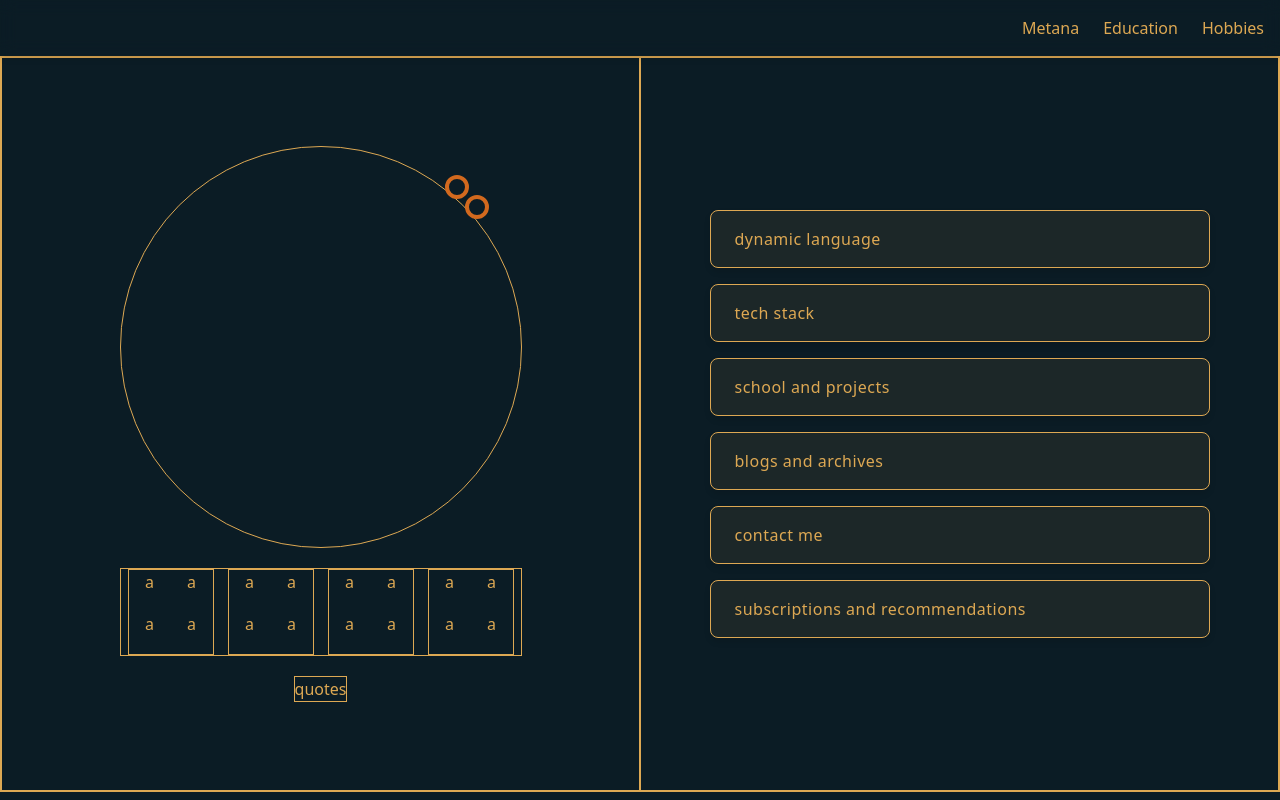
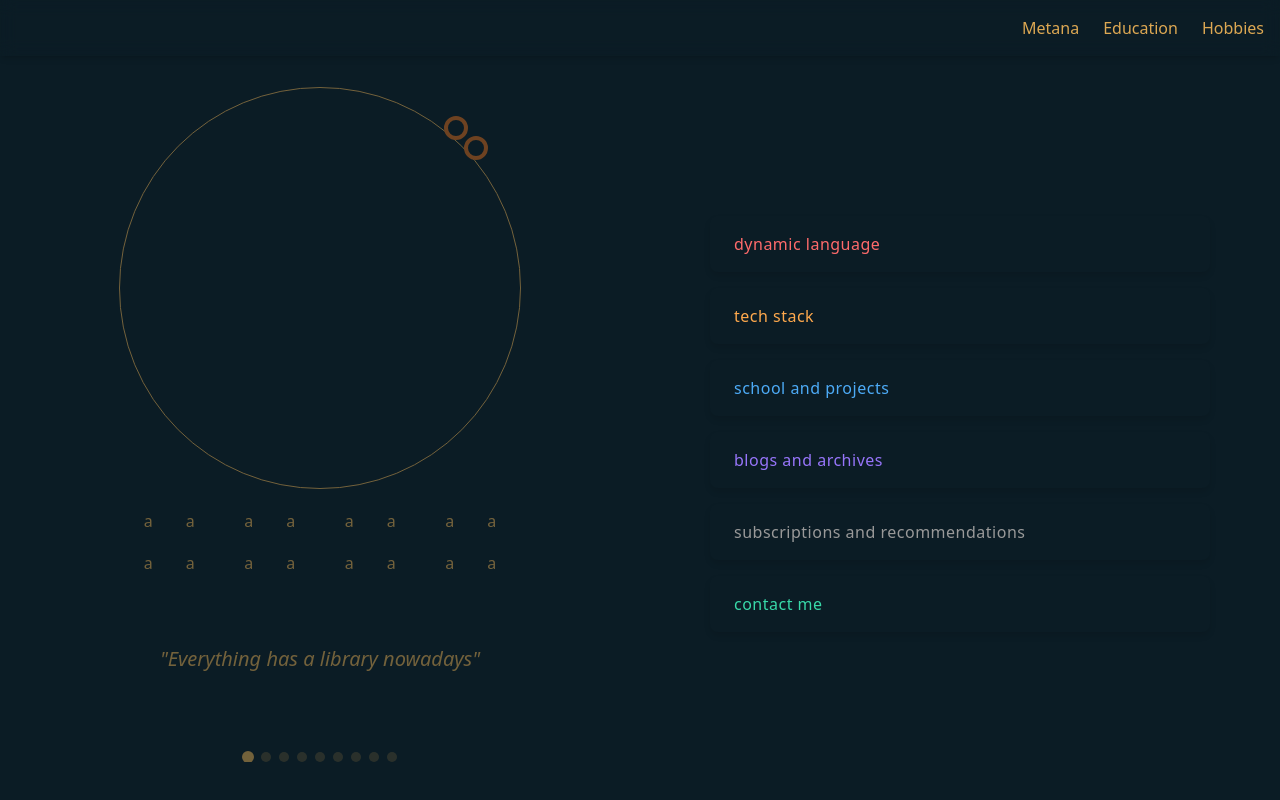
Before and after one commit to TitorRito/web, a Next.js app in the folder web-app/: page / in a window 1280 px wide. Built offline with nearby package versions, Linux system fonts and the light colour scheme.

Commit message:
welcome titor animation

```diff
--- a/web-app/src/app/globals.css
+++ b/web-app/src/app/globals.css
@@ -60,11 +60,6 @@ textarea:focus {
   width: 100vw;
   display: flex;
   justify-content: space-around;
-  border: 1px solid #DDA853;
-
-  >* {
-    border: 1px solid var(--foreground);
-  }
 }
 
 .titor {
@@ -75,10 +70,11 @@ textarea:focus {
   width: 100%;
   height: 100%;
   gap: 20px;
+}
 
-  >* {
-    border: 1px solid var(--foreground);
-  }
+.titor.fade-in {
+  opacity: 0;
+  animation: fadeIn 0.8s ease-in-out forwards;
 }
 
 .rito {
@@ -103,8 +99,6 @@ textarea:focus {
 .nav-item {
   padding: 16px 24px;
   border-radius: 8px;
-  background-color: rgba(221, 168, 83, 0.08);
-  border: 1px solid var(--foreground);
   cursor: pointer;
   font-weight: 500;
   letter-spacing: 0.5px;
@@ -114,10 +108,27 @@ textarea:focus {
   overflow: hidden;
 }
 
-.nav-item:hover, .nav-item-active {
+.nav-item-animate {
+  opacity: 0;
+  animation: fallIn 1s ease-in-out forwards;
+}
+
+.nav-item-special {
+  animation: fallInSpecial 1.8s ease-in-out forwards;
+}
+
+.nav-item.show-item {
+  animation: fallIn 1s ease-in-out forwards;
+}
+
+.nav-item.show-item-special {
+  animation: fallInSpecial 1.8s ease-in-out forwards;
+}
+
+.nav-item:hover,
+.nav-item-active {
   transform: translateY(-4px);
   box-shadow: 0 10px 20px rgba(0, 0, 0, 0.2);
-  background-color: rgba(221, 168, 83, 0.15);
 }
 
 .nav-item::after {
@@ -127,51 +138,146 @@ textarea:focus {
   left: 0;
   width: 0;
   height: 2px;
-  background-color: var(--foreground);
+  background-color: currentColor;
   transition: width 0.3s ease;
 }
 
-.nav-item:hover::after, .nav-item-active::after {
+.nav-item:hover::after,
+.nav-item-active::after {
   width: 100%;
 }
 
 @keyframes fadeIn {
-  from { opacity: 0; transform: translateY(10px); }
-  to { opacity: 1; transform: translateY(0); }
+  from {
+    opacity: 0;
+  }
+
+  to {
+    opacity: 1;
+  }
+}
+
+@keyframes fallIn {
+  0% {
+    opacity: 0;
+    transform: translateY(-50vh);
+  }
+
+  60% {
+    transform: translateY(20px);
+  }
+
+  80% {
+    transform: translateY(-10px);
+  }
+
+  100% {
+    opacity: 1;
+    transform: translateY(0);
+  }
+}
+
+@keyframes fallInSpecial {
+  0% {
+    opacity: 0;
+    transform: translateY(-70vh);
+  }
+
+  40% {
+    opacity: 1;
+    transform: translateY(30px);
+  }
+
+  60% {
+    transform: translateY(-20px);
+  }
+
+  70% {
+    transform: translateY(15px);
+  }
+
+  80% {
+    transform: translateY(-10px);
+  }
+
+  90% {
+    transform: translateY(5px);
+  }
+
+  100% {
+    opacity: 1;
+    transform: translateY(0);
+  }
+}
+
+@keyframes appearIn {
+  0% {
+    opacity: 0;
+    transform: scale(0.95);
+  }
+
+  100% {
+    opacity: 1;
+    transform: scale(1);
+  }
+}
+
+/* Mobile-specific adjustments */
+@media (max-width: 768px) {
+  .nav-item.show-item {
+    animation: appearIn 0.5s ease-out forwards;
+  }
+
+  .nav-item.show-item-special {
+    animation: appearIn 0.8s ease-out forwards;
+  }
 }
 
 /* Avatar styles */
 .avatar {
-  --size: 402px; /* Define the size variable */
+  --size: 402px;
+  /* Define the size variable */
   width: var(--size);
   height: var(--size);
   padding: 24px 12px;
+  border: 1px solid var(--foreground);
   border-radius: 50%;
-  position: relative; /* Context for absolute positioning */
+  position: relative;
+  /* Context for absolute positioning */
 }
 
 /* First dot */
 .icon-a {
   position: absolute;
-  top: 12%; /* Distance from top edge */
-  right: 8%; /* Slightly more from right than icon-b */
-  width: 6%; /* Size proportional to avatar */
+  top: 12%;
+  /* Distance from top edge */
+  right: 8%;
+  /* Slightly more from right than icon-b */
+  width: 6%;
+  /* Size proportional to avatar */
   height: 6%;
-  border: calc(var(--size) * 0.01) solid #D2691E; /* Responsive border */
+  border: calc(var(--size) * 0.01) solid #D2691E;
+  /* Responsive border */
   border-radius: 50%;
-  z-index: 2; /* Ensure it’s on top if needed */
+  z-index: 2;
+  /* Ensure it’s on top if needed */
 }
 
 /* Second dot */
 .icon-b {
   position: absolute;
-  top: 7%; /* Slightly below icon-a */
-  right: 13%; /* Closer to right edge */
-  width: 6%; /* Same size as icon-a */
+  top: 7%;
+  /* Slightly below icon-a */
+  right: 13%;
+  /* Closer to right edge */
+  width: 6%;
+  /* Same size as icon-a */
   height: 6%;
-  border: calc(var(--size) * 0.01) solid #D2691E; /* Responsive border */
+  border: calc(var(--size) * 0.01) solid #D2691E;
+  /* Responsive border */
   border-radius: 50%;
-  z-index: 1; /* Below icon-a if they overlap */
+  z-index: 1;
+  /* Below icon-a if they overlap */
 }
 
 .logo {
@@ -185,19 +291,202 @@ textarea:focus {
     display: grid;
     grid-template-columns: repeat(2, 1fr);
     grid-template-rows: repeat(2, 1fr);
-    border: 1px solid var(--foreground);
 
-    >*{
+    >* {
       height: 42px;
       width: 42px;
       text-align: center;
       cursor: pointer;
+
       &:hover {
         transform: scale(1.1);
         transition: transform 0.3s;
-        background-color: #4A4A4A;
       }
     }
 
   }
 }
+
+/* Quote Carousel Styles */
+.quotes-carousel {
+  width: 80%;
+  max-width: 600px;
+  margin: 0 auto;
+  overflow: hidden;
+  display: flex;
+  flex-direction: column;
+  gap: 15px;
+}
+
+.carousel-container {
+  position: relative;
+  overflow: hidden;
+  border-radius: 12px;
+}
+
+.carousel-content {
+  display: flex;
+  width: 100%;
+  transition: transform 0.5s ease-in-out;
+  transform: translateX(calc(-100% * var(--current-index)));
+}
+
+.carousel-item {
+  width: 100%;
+  flex-shrink: 0;
+  padding: 30px;
+  position: relative;
+}
+
+.hover-blur blockquote p {
+  filter: blur(2px);
+  transition: filter 0.3s ease;
+}
+
+.carousel-item blockquote {
+  margin: 0;
+  font-style: italic;
+  text-align: center;
+}
+
+.carousel-item blockquote p {
+  font-size: 1.25rem;
+  line-height: 1.6;
+  font-weight: 300;
+  text-align: center;
+  transition: filter 0.3s ease;
+}
+
+.carousel-toggle-btn {
+  position: absolute;
+  top: 50%;
+  left: 50%;
+  transform: translate(-50%, -50%);
+  background: rgba(11, 28, 37, 0.7);
+  color: var(--foreground);
+  border: 2px solid var(--foreground);
+  width: 50px;
+  height: 50px;
+  border-radius: 50%;
+  display: flex;
+  justify-content: center;
+  align-items: center;
+  cursor: pointer;
+  transition: opacity 0.3s ease, background-color 0.3s ease;
+  font-size: 18px;
+  padding: 0;
+  opacity: 0;
+  animation: fadeIn 0.3s ease forwards;
+  z-index: 10;
+}
+
+.carousel-toggle-btn:hover {
+  background: var(--foreground);
+  color: var(--background);
+}
+
+.carousel-controls {
+  display: flex;
+  justify-content: center;
+  align-items: center;
+  padding: 0 20px;
+}
+
+.carousel-btn {
+  background: transparent;
+  color: var(--foreground);
+  border: 2px solid var(--foreground);
+  width: 40px;
+  height: 40px;
+  border-radius: 50%;
+  display: flex;
+  justify-content: center;
+  align-items: center;
+  cursor: pointer;
+  transition: all 0.3s;
+  font-size: 18px;
+  padding: 0;
+}
+
+.carousel-btn:hover {
+  background: var(--foreground);
+  color: var(--background);
+}
+
+.carousel-dots {
+  display: flex;
+  gap: 8px;
+}
+
+.carousel-dot {
+  width: 10px;
+  height: 10px;
+  border-radius: 50%;
+  background: rgba(221, 168, 83, 0.3);
+  cursor: pointer;
+  transition: all 0.3s;
+}
+
+.carousel-dot.active {
+  background: var(--foreground);
+  transform: scale(1.2);
+}
+
+.render-div {
+  margin-top: 20px;
+  padding: 20px;
+  min-height: 100px;
+  width: 80%;
+  box-shadow: 0 6px 12px rgba(0, 0, 0, 0.15);
+  animation: fadeIn 0.3s ease-in-out;
+}
+
+/* Welcome Message Styles */
+.welcome-message {
+  font-size: 2rem;
+  text-align: center;
+  max-width: 80%;
+  margin: 0 auto;
+  height: 100%;
+  display: flex;
+  flex-direction: column;
+  justify-content: center;
+  align-items: center;
+  animation: fadeInOut 3.5s ease-in-out forwards;
+}
+
+.welcome-message p {
+  margin: 0.5rem 0;
+  font-weight: 300;
+  letter-spacing: 1px;
+  line-height: 1.5;
+}
+
+@keyframes fadeInOut {
+  0% {
+    opacity: 0;
+    transform: translateY(20px);
+  }
+
+  15% {
+    /* Faster fade in since we have more time */
+    opacity: 1;
+    transform: translateY(0);
+  }
+
+  85% {
+    /* Keep visible longer */
+    opacity: 1;
+    transform: translateY(0);
+  }
+
+  100% {
+    opacity: 0;
+    transform: translateY(-20px);
+  }
+}
+
+.fade-in {
+  opacity: 0;
+  animation: fadeIn 0.8s ease-in-out forwards;
+}
--- a/web-app/src/app/page.tsx
+++ b/web-app/src/app/page.tsx
@@ -1,5 +1,5 @@
 "use client";
-import { useState } from "react";
+import { useState, useEffect, useCallback } from "react";
 
 function LogoChild() {
   return (
@@ -12,25 +12,205 @@ function LogoChild() {
   );
 }
 
+function QuoteCarousel() {
+  const initialQuotes = [
+    {
+      text: "Everything has a library nowadays"
+    },
+    {
+      text: "Prompts are powerful tools that accelerate thinking"
+    },
+    {
+      text: "Documennt for your later self, ... and peers"
+    },
+    {
+      text: "Don't doubt, make the mistake"
+    },
+    {
+      text: "Everything dwells, depending which way you look at it"
+    },
+    {
+      text: "The rich is not happier than the poor"
+    },
+    {
+      text: "I wish I knew this sooner, but jolly did I enjoy learning that"
+    },
+    {
+      text: "Anyone can build something now, I guess it's the mind that counts"
+    },
+    {
+      text: "I like to fix and create problems"
+    }
+  ];
+
+  // Fisher-Yates shuffle algorithm
+  const shuffleArray = (array: Array<{ text: string }>) => {
+    const newArray = [...array];
+    for (let i = newArray.length - 1; i > 0; i--) {
+      const j = Math.floor(Math.random() * (i + 1));
+      [newArray[i], newArray[j]] = [newArray[j], newArray[i]];
+    }
+    return newArray;
+  };
+
+  const [quotes, setQuotes] = useState(initialQuotes);
+  const [currentIndex, setCurrentIndex] = useState(0);
+  const [isPlaying, setIsPlaying] = useState(true);
+  const [isHovering, setIsHovering] = useState(false);
+  const quotesLength = quotes.length;
+
+  // Shuffle quotes on initial render
+  useEffect(() => {
+    setQuotes(shuffleArray(initialQuotes));
+  }, []);
+
+  const nextQuote = useCallback(() => {
+    setCurrentIndex(prevIndex => (prevIndex + 1) % quotesLength);
+  }, [quotesLength]);
+
+  useEffect(() => {
+    let interval: NodeJS.Timeout;
+
+    if (isPlaying) {
+      interval = setInterval(() => {
+        nextQuote();
+      }, 5000);
+    }
+
+    return () => clearInterval(interval);
+  }, [nextQuote, isPlaying]);
+
+  const togglePlay = () => {
+    setIsPlaying(prev => !prev);
+  };
+
+  return (
+    <div className="quotes-carousel">
+      <div className="carousel-container">
+        <div
+          className="carousel-content"
+          style={{ "--current-index": currentIndex } as React.CSSProperties}
+        >
+          {quotes.map((quote, index) => (
+            <div
+              className={`carousel-item ${isHovering ? 'hover-blur' : ''}`}
+              key={index}
+              onMouseEnter={() => setIsHovering(true)}
+              onMouseLeave={() => setIsHovering(false)}
+            >
+              <blockquote>
+                <p>"{quote.text}"</p>
+              </blockquote>
+              {isHovering && (
+                <button
+                  className="carousel-toggle-btn"
+                  onClick={togglePlay}
+                  aria-label={isPlaying ? "Pause quotes" : "Play quotes"}
+                >
+                  {isPlaying ? "❚❚" : "▶"}
+                </button>
+              )}
+            </div>
+          ))}
+        </div>
+      </div>
+      <div className="carousel-controls">
+        <div className="carousel-dots">
+          {quotes.map((_, index) => (
+            <span
+              key={index}
+              className={`carousel-dot ${index === currentIndex ? 'active' : ''}`}
+              onClick={() => setCurrentIndex(index)}
+            />
+          ))}
+        </div>
+      </div>
+    </div>
+  );
+}
+
+function WelcomeMsg({ onComplete }: { onComplete: () => void }) {
+  useEffect(() => {
+    // Show message for 5 seconds before transitioning
+    const timer = setTimeout(() => {
+      onComplete();
+    }, 5000); // Updated from 3500ms to 5000ms
+
+    return () => clearTimeout(timer);
+  }, [onComplete]);
+
+  return (
+    <div className="welcome-message">
+      <p>if anyone can build nowadays.</p>
+      <p>i guess it's the mind that counts.</p>
+    </div>
+  );
+}
+
 export default function Home() {
   const navItems = [
-    { id: 1, name: "dynamic language" },
-    { id: 2, name: "tech stack" },
-    { id: 3, name: "school and projects" },
-    { id: 4, name: "blogs and archives" },
-    { id: 5, name: "contact me" },
-    { id: 6, name: "subscriptions and recommendations" }
+    { color: "#ff6b6b", name: "dynamic language" },
+    { color: "#ffa94d", name: "tech stack" },
+    { color: "#4dabf7", name: "school and projects" },
+    { color: "#9775fa", name: "blogs and archives" },
+    { color: "#999999", name: "subscriptions and recommendations" },
+    { color: "#38d9a9", name: "contact me" }
   ];
 
+  const [isLoading, setIsLoading] = useState(true);
   const [hoveredItem, setHoveredItem] = useState<number | null>(null);
+  const [showWelcome, setShowWelcome] = useState<boolean>(false); // Default to false now
+  const [showTitor, setShowTitor] = useState<boolean>(false);
 
-  const handleNavClick = (item: { id: number; name: string }) => {
+  // Component initialization with caching logic
+  useEffect(() => {
+    if (typeof window !== 'undefined') {
+      const lastVisit = localStorage.getItem('lastVisitTime');
+      const currentTime = new Date().getTime();
+
+      // Show welcome message only if first visit or 90+ seconds since last visit
+      if (!lastVisit || (currentTime - parseInt(lastVisit)) > 90000) {
+        setShowWelcome(true);
+        setShowTitor(false);
+      } else {
+        // Skip welcome for recent visitors
+        setShowWelcome(false);
+        setShowTitor(true);
+      }
+
+      // Update the last visit timestamp
+      localStorage.setItem('lastVisitTime', currentTime.toString());
+    }
+
+    // Short delay to prevent loading flash
+    setTimeout(() => {
+      setIsLoading(false);
+    }, 100);
+  }, []);
+
+  const handleWelcomeComplete = () => {
+    setShowWelcome(false);
+    setShowTitor(true);
+  };
+
+  const handleNavClick = (item: { color: string; name: string }) => {
     console.log(`clicked on ${item.name}`);
   };
 
+  if (isLoading) {
+    return <div className="full-container"></div>; // Empty container while loading
+  }
+
   return (
     <div className="full-container">
+      {showWelcome && (
         <div className="titor">
+          <WelcomeMsg onComplete={handleWelcomeComplete} />
+        </div>
+      )}
+
+      {showTitor && (
+        <div className="titor fade-in">
           <div className="avatar">
             <div className="icon-a"></div>
             <div className="icon-b"></div>
@@ -41,15 +221,27 @@ export default function Home() {
             <LogoChild />
             <LogoChild />
           </div>
-        <div>quotes</div>
+          <QuoteCarousel />
         </div>
+      )}
+
       <div className="rito">
         <div className="nav-container">
-          {navItems.map((item) => (
+          {navItems.map((item, index) => (
             <div
-              key={item.id}
-              className={`nav-item ${hoveredItem === item.id ? 'nav-item-active' : ''}`}
-              onMouseEnter={() => setHoveredItem(item.id)}
+              key={index}
+              className={`
+                nav-item
+                ${hoveredItem === index ? 'nav-item-active' : ''}
+                nav-item-animate
+                ${index === navItems.length - 1 ? 'nav-item-special' : ''}
+              `}
+              style={{
+                color: item.color,
+                borderBottomColor: item.color,
+                animationDelay: `${index * 0.2}s`
+              }}
+              onMouseEnter={() => setHoveredItem(index)}
               onMouseLeave={() => setHoveredItem(null)}
               onClick={() => handleNavClick(item)}
             >
@@ -57,7 +249,6 @@ export default function Home() {
             </div>
           ))}
         </div>
-
       </div>
     </div>
   );
```
Also changed, not shown: web-app/src/components/Navbar.tsx (indentation only). Lines whose indentation alone changed are shown as unchanged.
